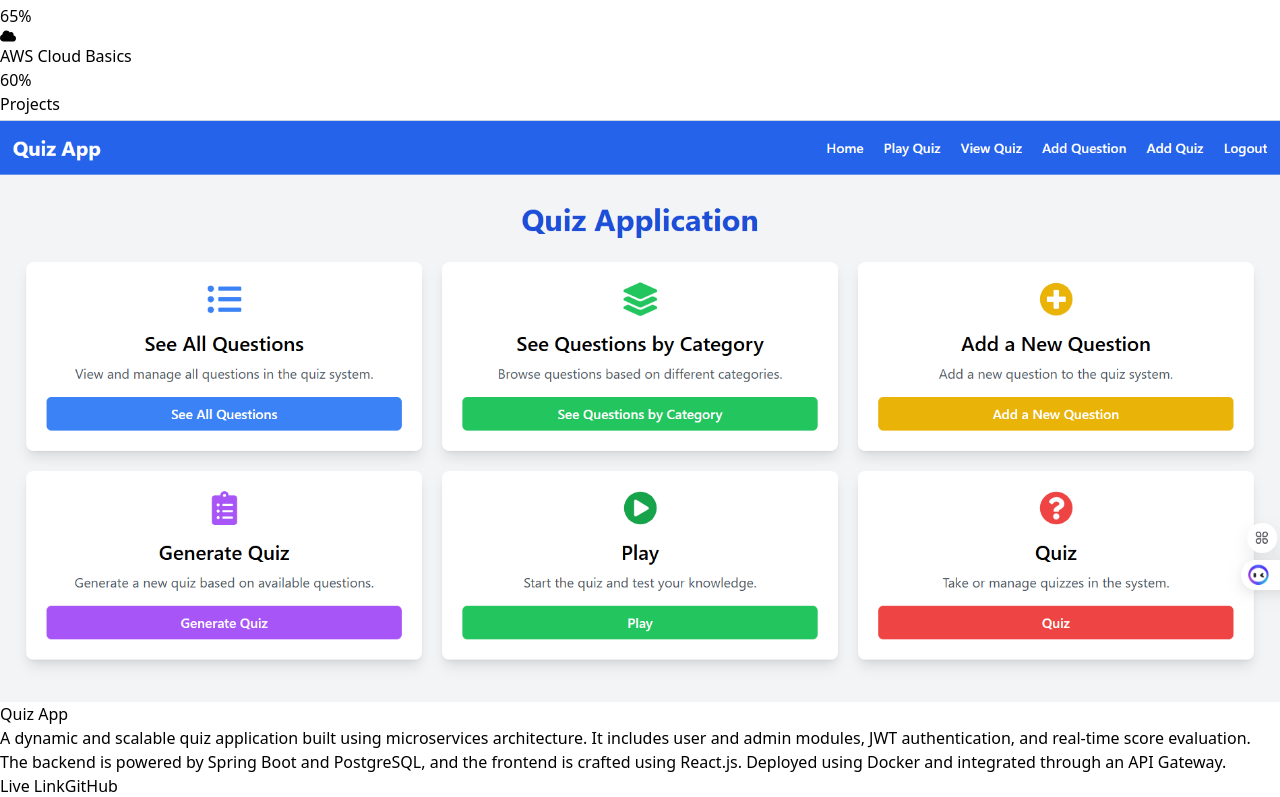
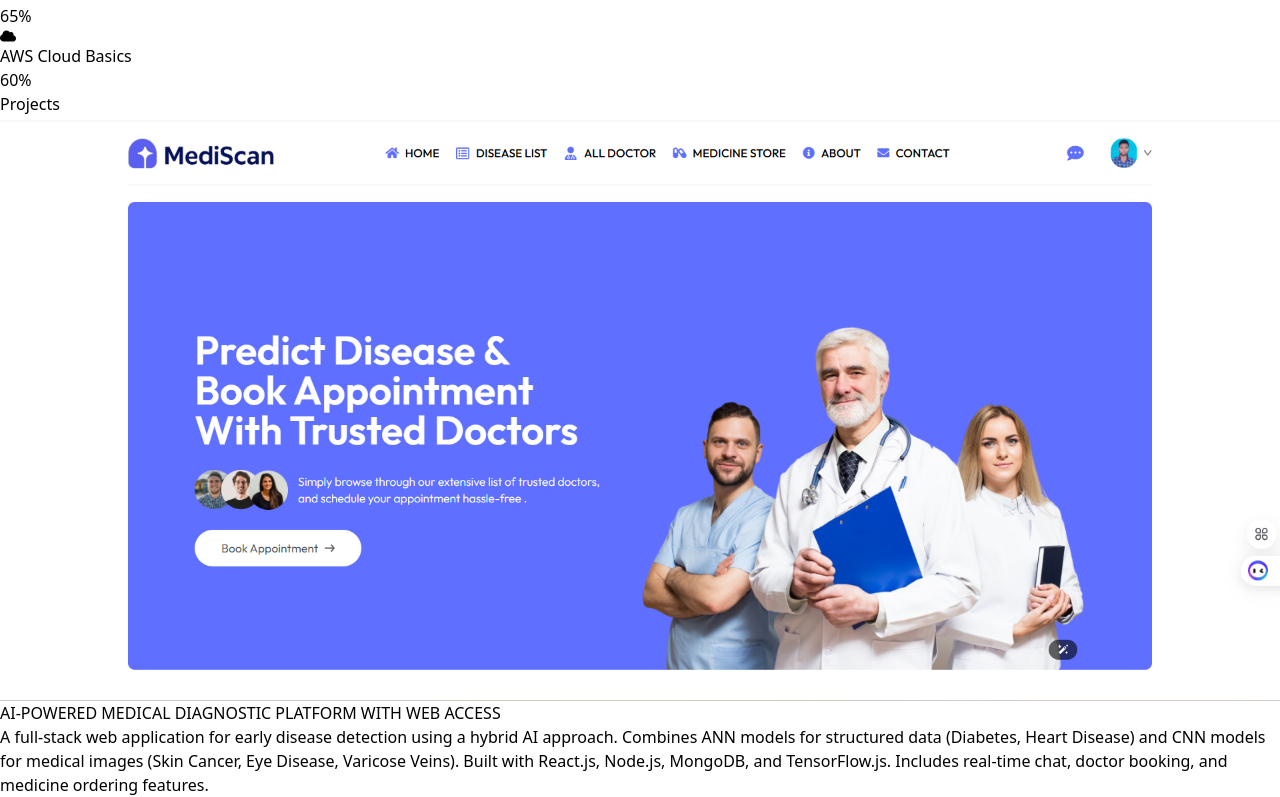
Before and after one commit to himanshusaini16/Himanshu-Saini-Portfolio, a React (Vite) app: page / in a window 1280 px wide. Shown: the part 2164-2961 px from the top of the page. Built offline with nearby package versions, Linux system fonts and the light colour scheme.

Commit message:
new project add

```diff
--- a/src/components/Project.jsx
+++ b/src/components/Project.jsx
@@ -1,5 +1,13 @@
 export const Project = () => {
   const projects = [
+     {
+      title: "AI-POWERED MEDICAL DIAGNOSTIC PLATFORM WITH WEB ACCESS",
+      description:
+        "A full-stack web application for early disease detection using a hybrid AI approach. Combines ANN models for structured data (Diabetes, Heart Disease) and CNN models for medical images (Skin Cancer, Eye Disease, Varicose Veins). Built with React.js, Node.js, MongoDB, and TensorFlow.js. Includes real-time chat, doctor booking, and medicine ordering features.",
+      image: "/project/aiPowered.png",
+      liveLink: "https://medi-scan-mrwk.vercel.app/",
+      githubLink: "https://github.com/himanshusaini16/MediScan",
+    },
     {
       title: "Quiz App",
       description:
@@ -46,10 +54,10 @@ export const Project = () => {
             <img
               src={project.image}
               alt={project.title}
-              className="w-full h-48 object-cover bg-white"
+              className="w-full h-48 object-cover bg-white border-spacing-1"
             />
             <div className="p-6">
-              <h3 className="text-xl font-semibold mb-2">{project.title}</h3>
+              <h3 className="text-xl font-semibold text-indigo-100 mb-2">{project.title}</h3>
               <p className="text-sm mb-4">{project.description}</p>
               <div className="flex gap-4 flex-wrap">
                 {project.liveLink && (
```
Also changed, not shown: public/project/aiPowered.png (added).
